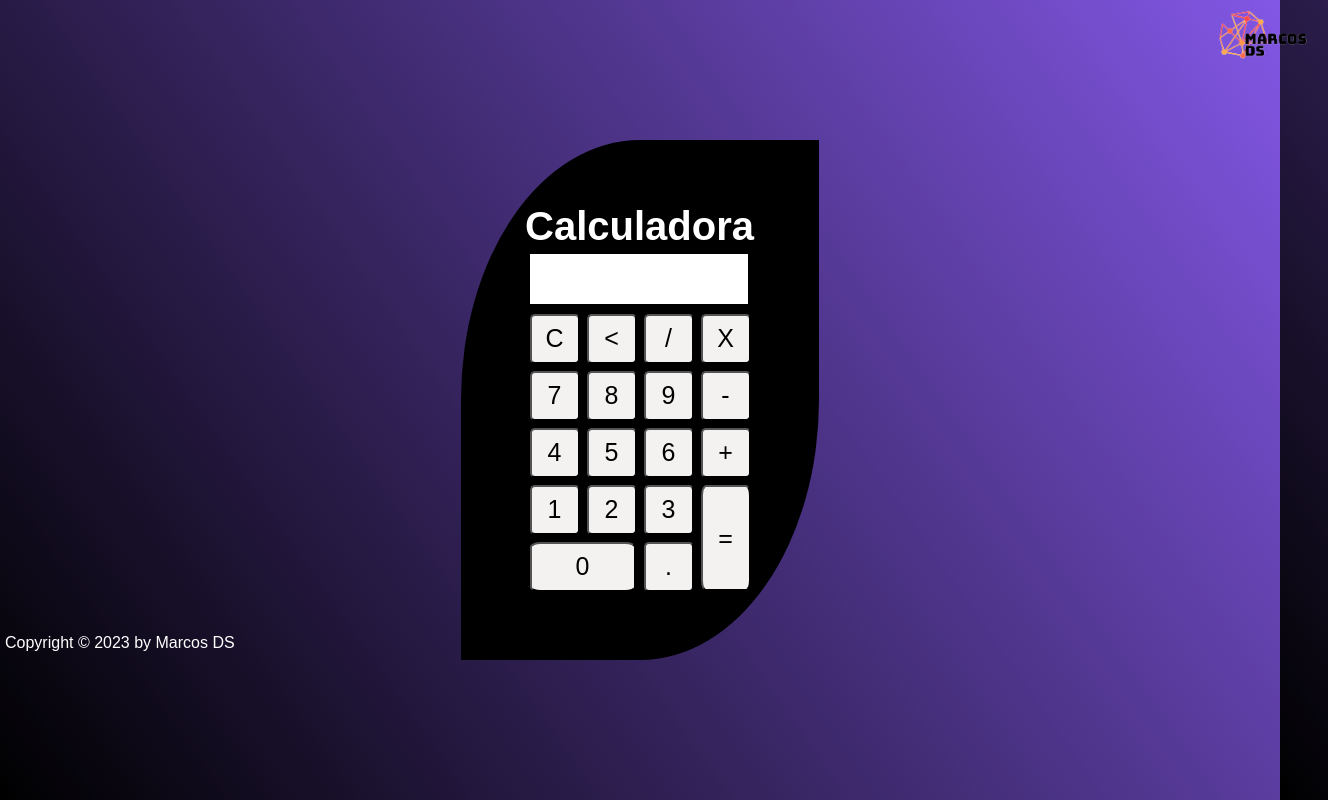
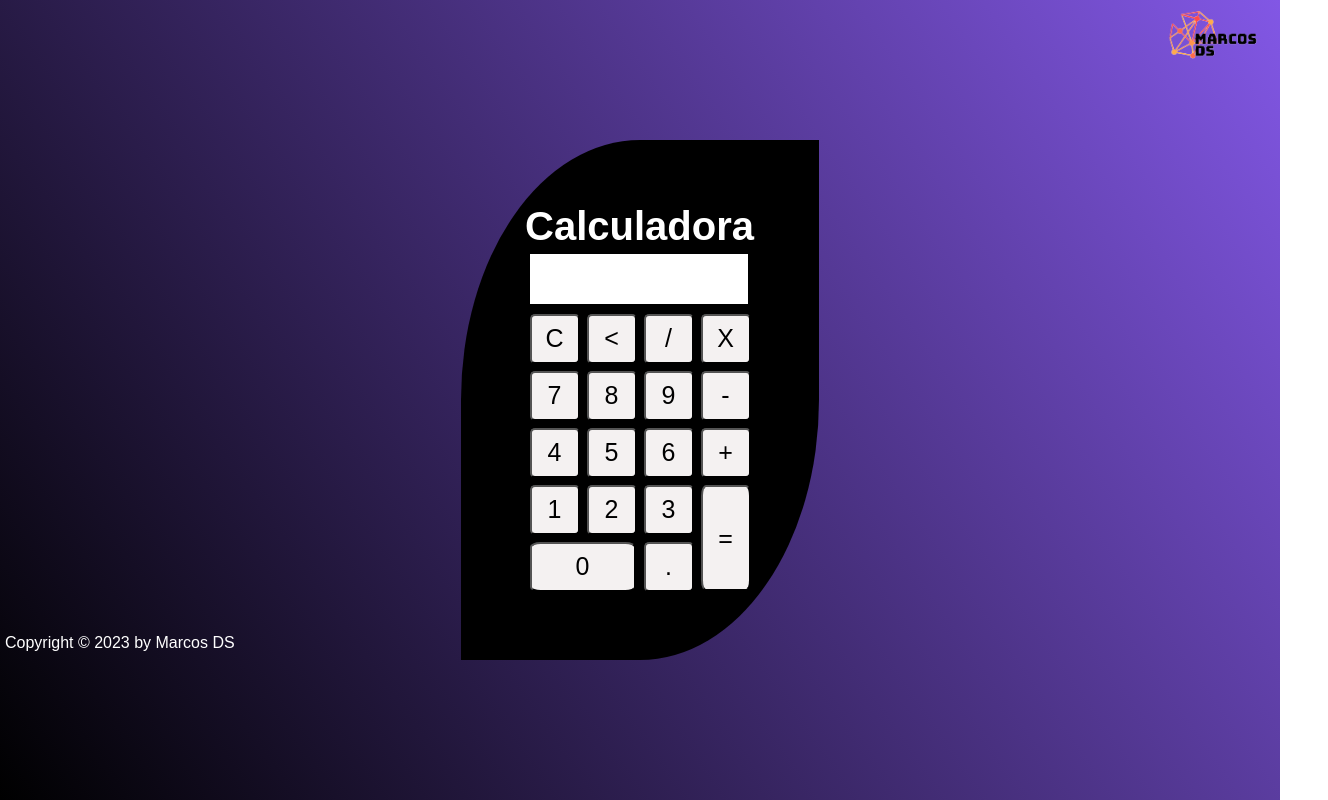
Before and after one commit to MarcosDS013/ProjetoCalculadora, a plain HTML site: page index.html in a window 1280 px wide. Shown: the whole page, 1328 px wide, since content can reach past the window. Drawn offline with Linux system fonts and the light colour scheme; a web font is replaced by a local one.

Commit message:
Update style.css
Diminuindo a largura da página

```diff
--- a/style.css
+++ b/style.css
@@ -14,7 +14,7 @@ body {
 }
 
 img {
-  margin-left: 1200px;
+  margin-left: 1150px;
   width: 8rem;
   height: 5rem;
   transition: all 800ms ease;
```
